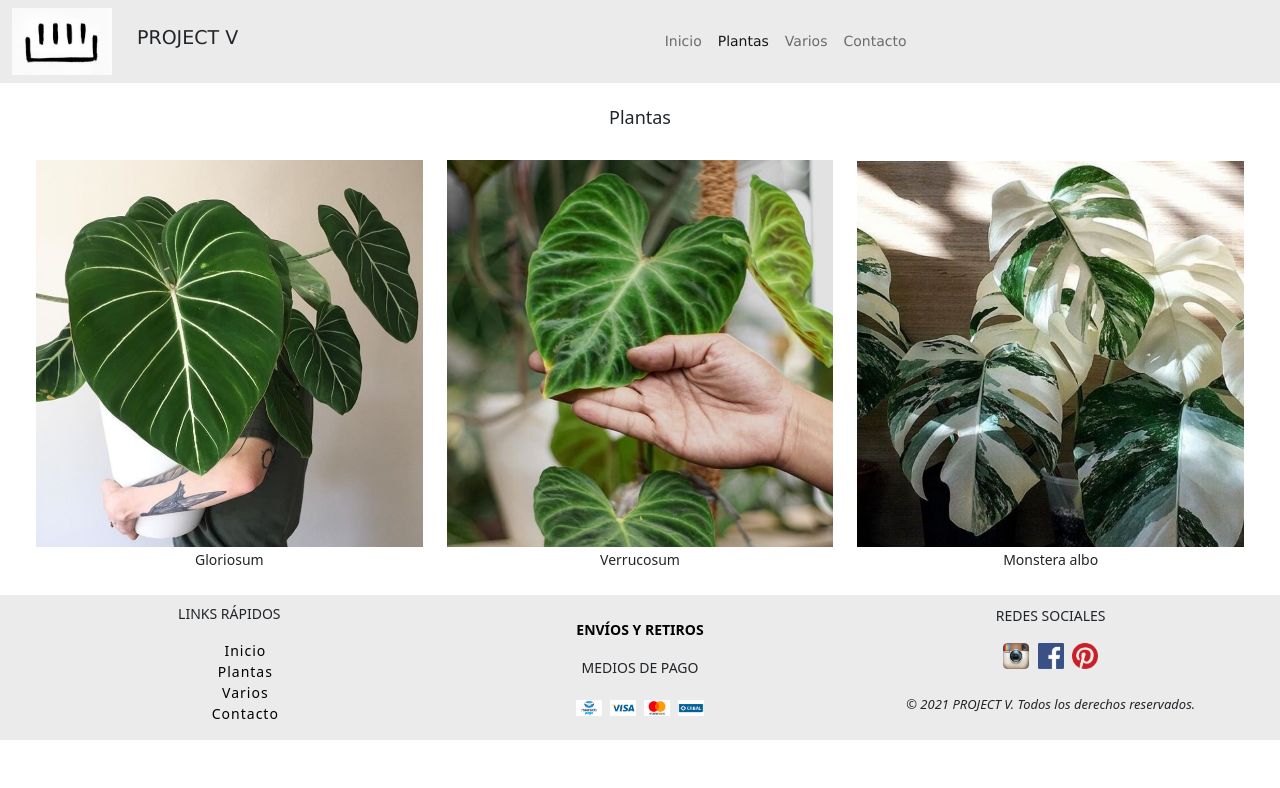
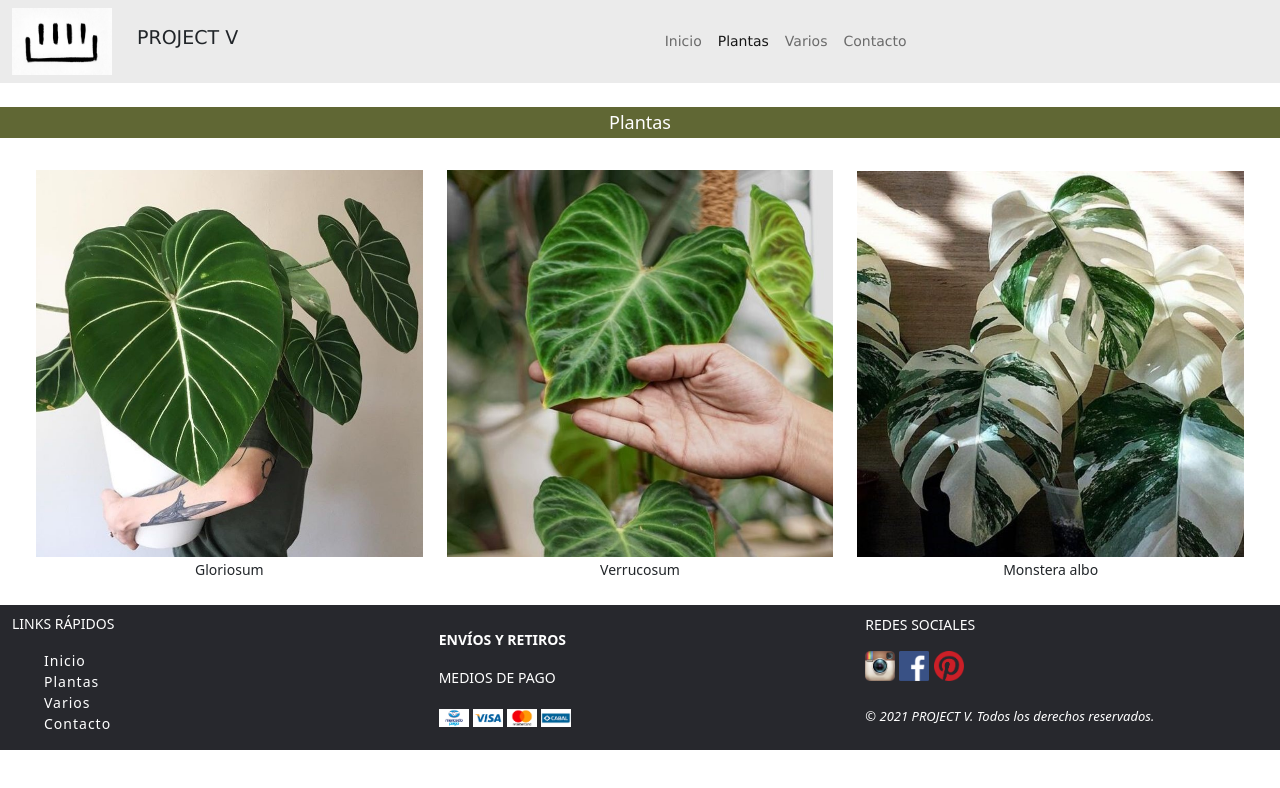
Before and after one commit to hfer90/Project-V, a website: page src/paginas/plantas.html in a window 1280 px wide. Drawn offline with nearby package versions, Linux system fonts and the light colour scheme.

Commit message:
ajustes varios al footer, lista de colores

```diff
--- a/scss/base/_listas.scss
+++ b/scss/base/_listas.scss
@@ -3,3 +3,10 @@
 18px
 14px
 13px;
+
+$colors-proj:
+#27282d
+white
+#606734
+#463a3a
+#8d6852
--- a/scss/components/_footer.scss
+++ b/scss/components/_footer.scss
@@ -1,16 +1,23 @@
 @import '../base/listas';
+
 /* footer */
 .footer {
-    background-color: $bg-general;
+    background-color: nth($colors-proj, 1);
+    color: nth($colors-proj, 2);
+    padding: 0px;
     .footer-items {
+        margin: 0px;
         .footer-izq{
             nav {
                 ul {
-                    text-align: center;
                     li {
                         font-size: nth($size-proj, 3);
                         letter-spacing: 1px;
                         list-style: none;
+                        a {
+                            color: nth($colors-proj, 2);
+                        }
+
                     }
                 }
             }
@@ -19,9 +26,9 @@
         .footer-cen {
             .envios {
                 font-weight: bold;
+                color: nth($colors-proj, 2);
             }
             .logos {
-            padding: 0px 2px;
             width: 30px;
             }
         }
@@ -33,7 +40,6 @@
                 margin-top: 26px;
             }
             .logos {
-                padding: 0px 2px;
                 width: 30px;
             }
         }
--- a/scss/components/_main.scss
+++ b/scss/components/_main.scss
@@ -3,8 +3,11 @@
     font-family: $font-general;
 }
 
-.h2-fer {
+.h2-proj {
     font-size: nth($size-proj, 2);
+    background-color: nth($colors-proj , 3);
+    color: nth($colors-proj, 2);
+    padding: 5px;
 }
 .producto:hover {
     opacity: 65%;
--- a/src/paginas/plantas.html
+++ b/src/paginas/plantas.html
@@ -68,7 +68,7 @@
   <main class="container-fluid p-0 m-20">
 
     <div class="text-center mt-4">
-      <h2 class="h2-fer">Plantas</h2>
+      <h2 class="h2-proj">Plantas</h2>
     </div>
 
     <div class="row align-items-center m-4">
@@ -95,32 +95,32 @@
   <!-- Fin del main -->
 
   <!-- Comienzo del footer -->
-  <footer class="footer container-fluid p-0">
-    <div class=" footer-items row align-items-center m-4">
+  <footer class="footer container-fluid">
+    <div class=" footer-items row align-items-center">
 
-      <div class="footer-izq col-md-4 col-12 text-center">
+      <div class="footer-izq col-md-4 col-12">
         <p class="mt-2">LINKS RÁPIDOS</p>
         <nav>
           <ul>
-            <li><a href="../../index.html" class="text-decoration-none text-black">Inicio</a></li>
-            <li><a href="plantas.html" class="text-decoration-none text-black">Plantas</a></li>
-            <li><a href="varios.html" class="text-decoration-none text-black">Varios</a></li>
-            <li><a href="contacto.html" class="text-decoration-none text-black">Contacto</a></li>
+            <li><a href="../../index.html" class="text-decoration-none">Inicio</a></li>
+            <li><a href="plantas.html" class="text-decoration-none">Plantas</a></li>
+            <li><a href="varios.html" class="text-decoration-none">Varios</a></li>
+            <li><a href="contacto.html" class="text-decoration-none">Contacto</a></li>
           </ul>
         </nav>
       </div>
 
-      <div class="footer-cen col-md-4 col-12 text-center">
-        <a class="envios text-decoration-none text-black" href="envios-y-retiros.html">ENVÍOS Y
+      <div class="footer-cen col-md-4 col-12">
+        <a class="envios text-decoration-none" href="envios-y-retiros.html">ENVÍOS Y
           RETIROS</a>
         <p class="mt-3">MEDIOS DE PAGO</p>
-        <img class="logos" src="../img/mercadopago.png" alt="Mercadopago" title="Mercadopago">
-        <img class="logos" src="../img/visa.png" alt="Visa" title="Visa">
-        <img class="logos" src="../img/mastercard.png" alt="Mastercard" title="Mastercard">
-        <img class="logos" src="../img/cabal.png" alt="Cabal" title="Cabal">
+        <img class="logos" src="../img/mercadopago.png" alt="Mercadopago">
+        <img class="logos" src="../img/visa.png" alt="Visa">
+        <img class="logos" src="../img/mastercard.png" alt="Mastercard">
+        <img class="logos" src="../img/cabal.png" alt="Cabal">
       </div>
 
-      <div class="footer-der col-md-4 col-12 text-center">
+      <div class="footer-der col-md-4 col-12">
         <p>REDES SOCIALES</p>
         <img class="logos" src="../img/instagram.png" alt="Instagram" title="Instagram">
         <img class="logos" src="../img/facebook.png" alt="Facebook" title="Facebook">
```
Also changed, not shown: index.html (+13 -14 lines), src/paginas/contacto.html (+12 -12 lines), src/paginas/envios-y-retiros.html (+12 -12 lines), src/paginas/varios.html (+11 -11 lines), css/style.css, 1 other file.
